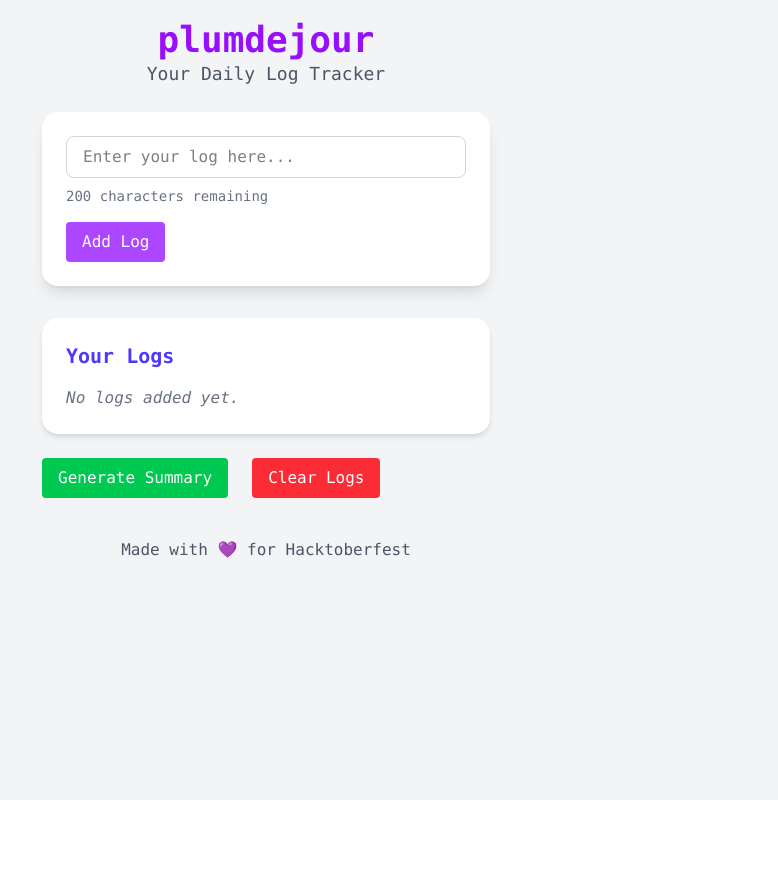
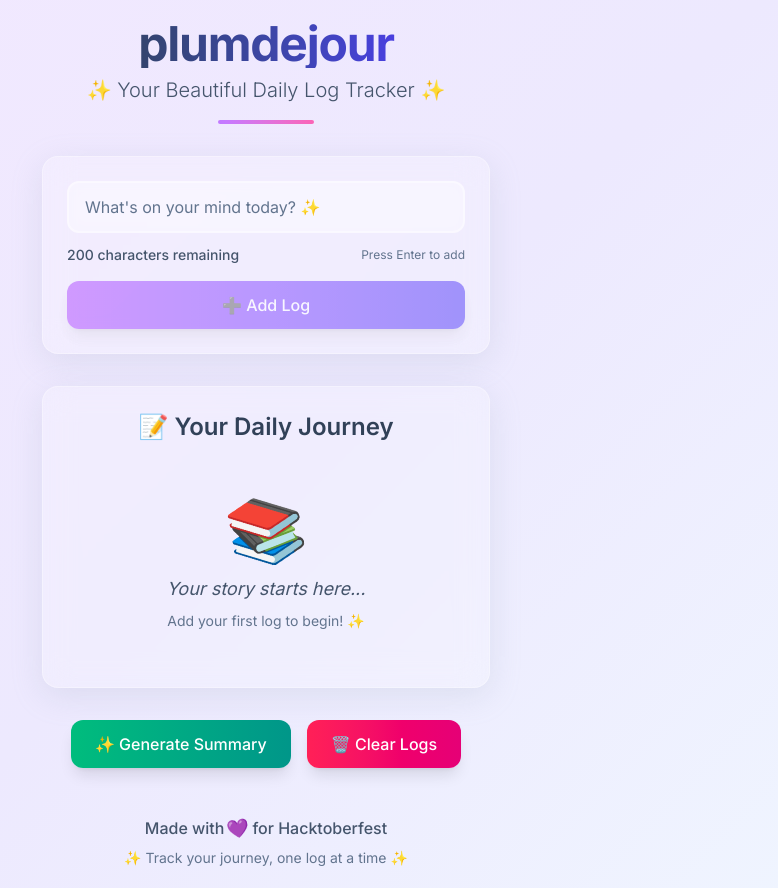
Before and after one commit to vatsark9/plumdejour, a React (Vite) app: page / in a window 1280 px wide. Shown: the whole page, without its empty margins (374-1152 px from the left). Before the commit the page ends 800 px from the top, so only its background shows below. Built offline with nearby package versions, Linux system fonts and the light colour scheme.

Commit message:
Modernize design with glassmorphism, animations, and UX improvements also used Framer-Motion for all of Work

```diff
--- a/package.json
+++ b/package.json
@@ -11,6 +11,7 @@
   },
   "dependencies": {
     "@tailwindcss/vite": "^4.1.13",
+    "framer-motion": "^12.23.22",
     "react": "^19.1.1",
     "react-dom": "^19.1.1",
     "tailwindcss": "^4.1.13"
--- a/src/App.jsx
+++ b/src/App.jsx
@@ -1,4 +1,5 @@
 import { useState, useEffect } from "react";
+import { motion } from "framer-motion";
 import Header from "./components/Header";
 import LogInput from "./components/LogInput";
 import LogList from "./components/LogList";
@@ -67,7 +68,7 @@ function App() {
   };
 
   return (
-    <div className="min-h-screen bg-gray-100 flex flex-col items-center p-5 font-mono">
+    <div className="min-h-screen animated-gradient flex flex-col items-center p-5 font-['Inter'] relative">
       <Header />
       <LogInput
         maxChars={maxChars}
@@ -76,19 +77,19 @@ function App() {
         addLog={addLog}
       />
       <LogList logs={logs} />
-      <div className="w-full max-w-md mt-6">
-        <div className="flex gap-4">
+      <div className="w-full max-w-md mt-8 relative z-10">
+        <div className="flex gap-4 justify-center">
           <button
             onClick={generateSummary}
-            className="bg-green-500 text-white px-4 py-2 rounded hover:bg-green-600 transition"
+            className="btn-ripple bg-gradient-to-r from-emerald-500 to-teal-600 text-white px-6 py-3 rounded-xl font-medium shadow-lg hover:shadow-xl hover:scale-105 transform transition-all duration-300 glow-on-hover"
           >
-            Generate Summary
+            ✨ Generate Summary
           </button>
           <button
             onClick={clearLogs}
-            className="bg-red-500 text-white px-4 py-2 rounded hover:bg-red-600 transition ml-2"
+            className="btn-ripple bg-gradient-to-r from-rose-500 to-pink-600 text-white px-6 py-3 rounded-xl font-medium shadow-lg hover:shadow-xl hover:scale-105 transform transition-all duration-300 glow-on-hover"
           >
-            Clear Logs
+            🗑️ Clear Logs
           </button>
         </div>
         <Summary summary={summary} />
--- a/src/components/Footer.jsx
+++ b/src/components/Footer.jsx
@@ -1,8 +1,45 @@
+import { motion } from 'framer-motion';
+
 function Footer() {
   return (
-    <footer className="mt-10 text-center text-gray-600">
-      Made with 💜 for Hacktoberfest
-    </footer>
+    <motion.footer
+      className="mt-12 text-center relative z-10"
+      initial={{ opacity: 0 }}
+      animate={{ opacity: 1 }}
+      transition={{ delay: 1, duration: 0.8 }}
+    >
+      <motion.div
+        className="text-slate-600 font-medium"
+        whileHover={{ scale: 1.05, color: "rgb(71, 85, 105)" }}
+        transition={{ type: "spring", stiffness: 300 }}
+      >
+        Made with
+        <motion.span
+          className="inline-block mx-1"
+          animate={{
+            scale: [1, 1.2, 1],
+            rotate: [0, -10, 10, 0]
+          }}
+          transition={{
+            duration: 2,
+            repeat: Infinity,
+            repeatDelay: 3
+          }}
+        >
+          💜
+        </motion.span>
+        for Hacktoberfest
+      </motion.div>
+
+      <motion.div
+        className="mt-2 text-slate-500 text-sm"
+        initial={{ opacity: 0, y: 10 }}
+        animate={{ opacity: 1, y: 0 }}
+        transition={{ delay: 1.2, duration: 0.6 }}
+      >
+        ✨ Track your journey, one log at a time ✨
+      </motion.div>
+    </motion.footer>
   );
 }
 
--- a/src/components/Header.jsx
+++ b/src/components/Header.jsx
@@ -1,9 +1,35 @@
+import { motion } from 'framer-motion';
+
 function Header() {
   return (
-    <header className="mb-6 text-center">
-      <h1 className="text-4xl font-bold text-purple-600">plumdejour</h1>
-      <p className="text-lg text-gray-600">Your Daily Log Tracker</p>
-    </header>
+    <motion.header
+      className="mb-8 text-center relative z-10"
+      initial={{ opacity: 0, y: -50 }}
+      animate={{ opacity: 1, y: 0 }}
+      transition={{ duration: 0.8, ease: "easeOut" }}
+    >
+      <motion.h1
+        className="text-5xl font-bold bg-gradient-to-r from-slate-700 to-indigo-600 bg-clip-text text-transparent mb-2 tracking-tight"
+        whileHover={{ scale: 1.05 }}
+        transition={{ type: "spring", stiffness: 300 }}
+      >
+        plumdejour
+      </motion.h1>
+      <motion.p
+        className="text-xl text-slate-600 font-light"
+        initial={{ opacity: 0 }}
+        animate={{ opacity: 1 }}
+        transition={{ delay: 0.3, duration: 0.6 }}
+      >
+        ✨ Your Beautiful Daily Log Tracker ✨
+      </motion.p>
+      <motion.div
+        className="mt-4 w-24 h-1 bg-gradient-to-r from-purple-400 to-pink-400 mx-auto rounded-full"
+        initial={{ width: 0 }}
+        animate={{ width: 96 }}
+        transition={{ delay: 0.6, duration: 0.8, ease: "easeOut" }}
+      />
+    </motion.header>
   );
 }
 
--- a/src/components/LogInput.jsx
+++ b/src/components/LogInput.jsx
@@ -1,8 +1,24 @@
 import { useState } from "react";
+import { motion } from "framer-motion";
 
 function LogInput({ maxChars, input, setInput, addLog }) {
+  const [isFocused, setIsFocused] = useState(false);
+
+  const handleKeyPress = (e) => {
+    if (e.key === 'Enter' && input.trim()) {
+      addLog();
+    }
+  };
+
   return (
-    <div className="w-full max-w-md bg-white shadow-lg rounded-2xl p-6">
+    <motion.div
+      className="w-full max-w-md glassmorphism rounded-2xl p-6 relative z-10 glow-on-hover"
+      initial={{ opacity: 0, y: 30 }}
+      animate={{ opacity: 1, y: 0 }}
+      transition={{ duration: 0.6, delay: 0.2 }}
+      whileHover={{ y: -5 }}
+    >
+      <motion.div className="relative">
         <input
           type="text"
           value={input}
@@ -12,24 +28,52 @@ function LogInput({ maxChars, input, setInput, addLog }) {
               setInput(value);
             }
           }}
+          onFocus={() => setIsFocused(true)}
+          onBlur={() => setIsFocused(false)}
+          onKeyPress={handleKeyPress}
           maxLength={maxChars}
-        placeholder="Enter your log here..."
-        className="w-full border border-gray-300 rounded-lg px-4 py-2 mb-2 focus:outline-none focus:ring-2 focus:ring-indigo-400"
+          placeholder="What's on your mind today? ✨"
+          className={`w-full bg-white/30 backdrop-blur-sm border-2 rounded-xl px-4 py-3 mb-3 text-slate-700 placeholder-slate-500 focus:outline-none transition-all duration-300 ${
+            isFocused ? 'border-indigo-400 shadow-lg shadow-indigo-400/30' : 'border-white/40'
+          }`}
         />
+        {isFocused && (
+          <motion.div
+            className="absolute inset-0 bg-gradient-to-r from-purple-400/20 to-pink-400/20 rounded-xl -z-10"
+            initial={{ opacity: 0, scale: 0.8 }}
+            animate={{ opacity: 1, scale: 1 }}
+            exit={{ opacity: 0, scale: 0.8 }}
+          />
+        )}
+      </motion.div>
+
+      <div className="flex justify-between items-center mb-4">
         <div
-        className={`text-sm ${
-          input.length === maxChars ? "text-red-500" : "text-gray-500"
-        } mb-4`}
+          className={`text-sm font-medium ${
+            input.length === maxChars ? "text-red-500" : "text-slate-600"
+          }`}
         >
           {maxChars - input.length} characters remaining
         </div>
-      <button
+        <div className="text-xs text-slate-500">
+          Press Enter to add
+        </div>
+      </div>
+
+      <motion.button
         onClick={addLog}
-        className="bg-purple-500 text-white px-4 py-2 rounded hover:bg-purple-600 transition"
+        disabled={!input.trim()}
+        className={`btn-ripple w-full bg-gradient-to-r from-purple-500 to-indigo-600 text-white px-6 py-3 rounded-xl font-medium shadow-lg transition-all duration-300 ${
+          input.trim()
+            ? 'hover:shadow-xl hover:scale-105 glow-on-hover'
+            : 'opacity-50 cursor-not-allowed'
+        }`}
+        whileTap={{ scale: 0.95 }}
+        whileHover={input.trim() ? { scale: 1.02 } : {}}
       >
-        Add Log
-      </button>
-    </div>
+        ➕ Add Log
+      </motion.button>
+    </motion.div>
   );
 }
 
--- a/src/components/LogList.jsx
+++ b/src/components/LogList.jsx
@@ -1,26 +1,95 @@
+import { motion, AnimatePresence } from 'framer-motion';
+
 function LogList({ logs }) {
+  const formatTime = (timestamp) => {
+    const date = new Date(timestamp);
+    return date.toLocaleTimeString('en-US', {
+      hour: '2-digit',
+      minute: '2-digit',
+      hour12: true
+    });
+  };
+
   return (
-    <div className="w-full max-w-md mt-8 bg-white shadow-md rounded-2xl p-6">
-      <h2 className="text-xl font-semibold text-indigo-600 mb-4">Your Logs</h2>
+    <motion.div
+      className="w-full max-w-md mt-8 glassmorphism rounded-2xl p-6 relative z-10 glow-on-hover"
+      initial={{ opacity: 0, y: 30 }}
+      animate={{ opacity: 1, y: 0 }}
+      transition={{ duration: 0.6, delay: 0.4 }}
+      whileHover={{ y: -5 }}
+    >
+      <motion.h2
+        className="text-2xl font-semibold text-slate-700 mb-6 text-center"
+        whileHover={{ scale: 1.05 }}
+      >
+        📝 Your Daily Journey
+      </motion.h2>
+
       {logs.length > 0 ? (
-        <ul className="space-y-3 text-gray-700">
-          {logs.map((log) => (
-            <li key={log.id || log} className="bg-gray-100 p-3 rounded-lg">
-              <div className="text-gray-800">
-                {typeof log === 'string' ? log : log.text}
-              </div>
-              {typeof log === 'object' && log.timestamp && (
-                <div className="text-xs text-gray-500 mt-1">
-                  {new Date(log.timestamp).toLocaleString()}
+        <motion.ul className="space-y-3">
+          <AnimatePresence>
+            {logs.map((log, index) => (
+              <motion.li
+                key={log.id || `${log}-${index}`}
+                className="bg-white/30 backdrop-blur-sm p-4 rounded-xl border border-white/40 hover:bg-white/40 transition-all duration-300 group"
+                initial={{ opacity: 0, y: -20, scale: 0.95 }}
+                animate={{ opacity: 1, y: 0, scale: 1 }}
+                exit={{ opacity: 0, y: -20, scale: 0.95 }}
+                transition={{
+                  duration: 0.5,
+                  delay: index * 0.1,
+                  type: "spring",
+                  stiffness: 100
+                }}
+                whileHover={{
+                  scale: 1.02,
+                  boxShadow: "0 8px 25px rgba(148, 163, 184, 0.2)"
+                }}
+                layout
+              >
+                <div className="text-slate-700 leading-relaxed group-hover:text-slate-800 transition-colors">
+                  {typeof log === 'string' ? log : log.text}
                 </div>
-              )}
-            </li>
-          ))}
-        </ul>
+                {typeof log === 'object' && log.timestamp && (
+                  <div className="text-xs text-slate-500 mt-2 flex items-center group-hover:text-slate-600 transition-colors">
+                    <span className="mr-1">⏰</span>
+                    {formatTime(log.timestamp)}
+                  </div>
+                )}
+              </motion.li>
+            ))}
+          </AnimatePresence>
+        </motion.ul>
       ) : (
-        <p className="text-gray-500 italic">No logs added yet.</p>
+        <motion.div
+          className="text-center py-8"
+          initial={{ opacity: 0 }}
+          animate={{ opacity: 1 }}
+          transition={{ delay: 0.5 }}
+        >
+          <motion.div
+            className="text-6xl mb-4"
+            animate={{
+              rotate: [0, -10, 10, -10, 0],
+              scale: [1, 1.1, 1]
+            }}
+            transition={{
+              duration: 2,
+              repeat: Infinity,
+              repeatDelay: 3
+            }}
+          >
+            📚
+          </motion.div>
+          <p className="text-slate-600 italic text-lg">
+            Your story starts here...
+          </p>
+          <p className="text-slate-500 text-sm mt-2">
+            Add your first log to begin! ✨
+          </p>
+        </motion.div>
       )}
-    </div>
+    </motion.div>
   );
 }
 
--- a/src/index.css
+++ b/src/index.css
@@ -1 +1,87 @@
+@import url('https://fonts.googleapis.com/css2?family=Inter:wght@300;400;500;600;700&display=swap');
 @import "tailwindcss";
+
+/* Calm Animated Gradient Background */
+@keyframes gradientShift {
+  0%, 100% {
+    background-position: 0% 50%;
+  }
+  50% {
+    background-position: 100% 50%;
+  }
+}
+
+.animated-gradient {
+  background: linear-gradient(-45deg, #e0f2fe, #f0f9ff, #ede9fe, #f3e8ff, #ecfdf5, #f0fdfa);
+  background-size: 300% 300%;
+  animation: gradientShift 25s ease infinite;
+}
+
+/* Glassmorphism Effect */
+.glassmorphism {
+  background: rgba(255, 255, 255, 0.2);
+  backdrop-filter: blur(15px);
+  border: 1px solid rgba(255, 255, 255, 0.3);
+  box-shadow: 0 8px 32px 0 rgba(148, 163, 184, 0.2);
+}
+
+/* Button Ripple Effect */
+@keyframes ripple {
+  0% {
+    transform: scale(0);
+    opacity: 1;
+  }
+  100% {
+    transform: scale(4);
+    opacity: 0;
+  }
+}
+
+.btn-ripple {
+  position: relative;
+  overflow: hidden;
+}
+
+.btn-ripple:before {
+  content: '';
+  position: absolute;
+  top: 50%;
+  left: 50%;
+  width: 0;
+  height: 0;
+  border-radius: 50%;
+  background: rgba(255, 255, 255, 0.5);
+  transform: translate(-50%, -50%);
+  transition: width 0.6s, height 0.6s;
+}
+
+.btn-ripple:active:before {
+  width: 300px;
+  height: 300px;
+}
+
+/* Log item animation */
+@keyframes fadeInSlideDown {
+  from {
+    opacity: 0;
+    transform: translateY(-20px);
+  }
+  to {
+    opacity: 1;
+    transform: translateY(0);
+  }
+}
+
+.log-item-enter {
+  animation: fadeInSlideDown 0.5s ease-out;
+}
+
+/* Hover glow effect */
+.glow-on-hover {
+  transition: all 0.3s ease;
+}
+
+.glow-on-hover:hover {
+  box-shadow: 0 0 20px rgba(102, 126, 234, 0.4);
+  transform: translateY(-2px);
+}
```
Also changed, not shown: src/components/Summary.jsx (+48 -4 lines), 1 other file (tests, documents, lock files or other folders). Lines whose indentation alone changed are shown as unchanged.
